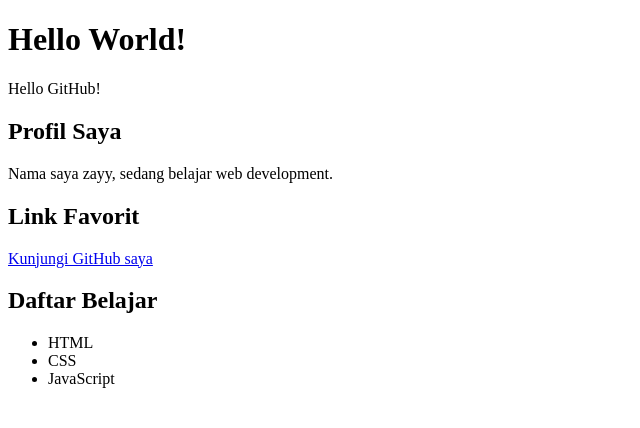
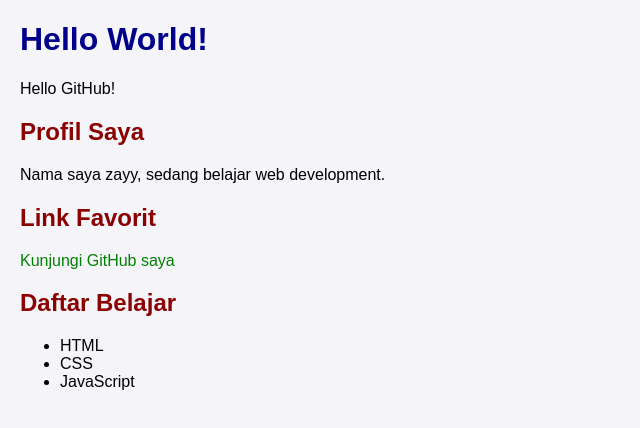
Before and after one commit to yulast1157-ui/work-web, a plain HTML site: page index.html in a window 1280 px wide. Shown: the whole page, without its empty margins (0-640 px from the left). Drawn offline with Linux system fonts and the light colour scheme.

Commit message:
add CSS styling and link to index.html

```diff
--- a/index.html
+++ b/index.html
@@ -1,6 +1,6 @@
 <!DOCTYPE html>
 <html lang="en">
-<head>
+<head><link rel="stylesheet" href="style.css">
   <meta charset="UTF-8">
   <meta name="viewport" content="width=device-width, initial-scale=1.0">
   <title>Belajar Git</title>
--- /dev/null
+++ b/style.css
@@ -0,0 +1,23 @@
+body {
+  font-family: Arial, sans-serif;
+  background-color: #f4f4f9;
+  margin: 20px;
+  padding: 0;
+}
+
+h1 {
+  color: darkblue;
+}
+
+h2 {
+  color: darkred;
+}
+
+a {
+  color: green;
+  text-decoration: none;
+}
+
+a:hover {
+  text-decoration: underline;
+}
```
Also changed, not shown: index.htm (added, +12 -0 lines).
